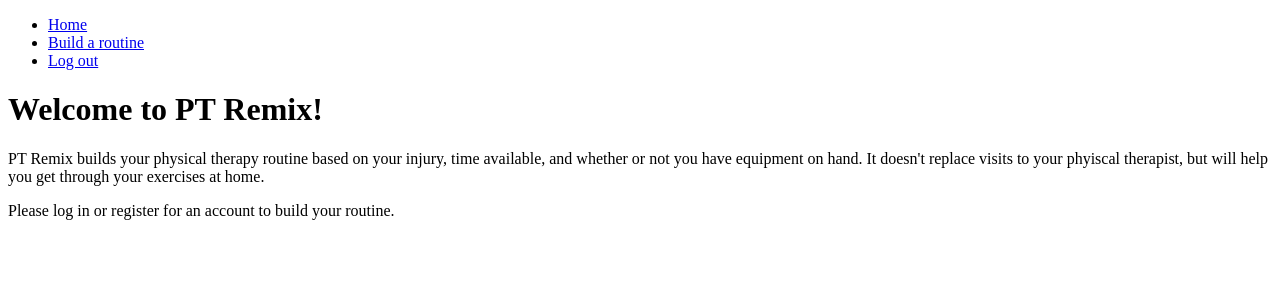
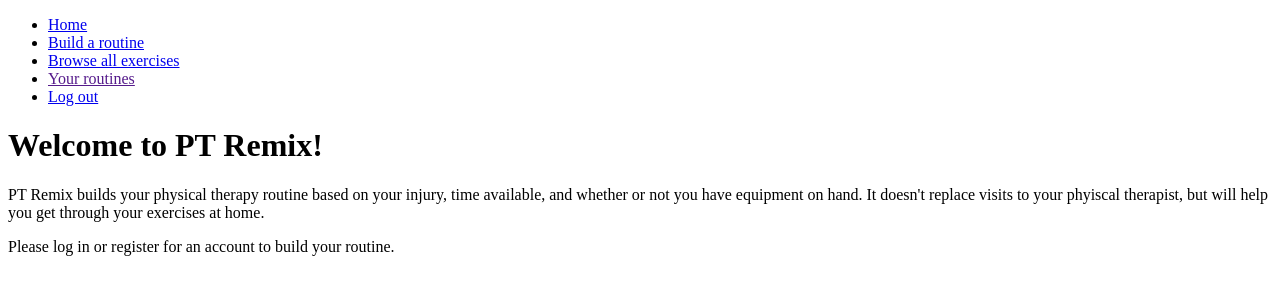
Before and after one commit to loranne/hb-capstone, a Flask app: page / in a window 1280 px wide. Shown: the top 300 px of the page. Run offline with Flask 2, Linux system fonts and the light colour scheme; the visitor is signed in with stand-in values (Sample User, id 1).

Commit message:
added comments, expanded menu

```diff
--- a/server.py
+++ b/server.py
@@ -14,6 +14,7 @@ from jinja2 import StrictUndefined
 import utilities
 
 app = Flask(__name__)
+# need to adjust this one
 app.secret_key = "SECRETKEY"
 app.debug = True
 toolbar = DebugToolbarExtension(app)
--- a/templates/base.html
+++ b/templates/base.html
@@ -16,6 +16,8 @@
         <ul>
           <li><a href="/">Home</a></li>
           <li><a href="/build-routine">Build a routine</a></li>
+          <li><a href="/all-exercises">Browse all exercises</a></li>
+          <li><a href="">Your routines</a></li>
           <li><a href="/goodbye" name="logout">Log out</a></li>
         </ul>
       {% endif %}
--- a/templates/homepage.html
+++ b/templates/homepage.html
@@ -14,6 +14,7 @@
   </div>
 
   <div>
+    <!-- If there's a user session, don't show the login/register form -->
     {% if session["user"] is sameas false %}
     <form action="/" method="POST">
         <p>
```
